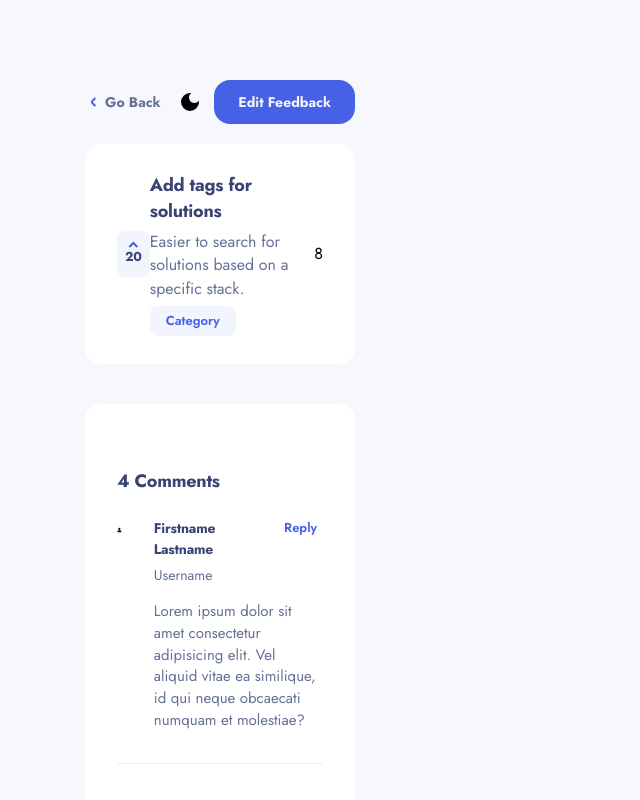
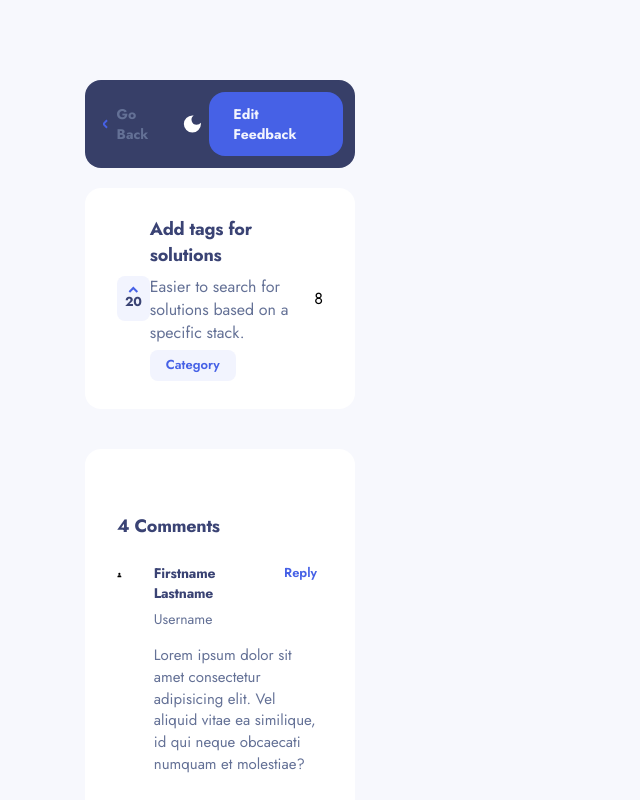
Before and after one commit to beratdimen/product-feedback, a Next.js app: page /1 in a window 1280 px wide. Shown: the top 800 px of the page, without its empty margins (0-640 px from the left). Built offline with nearby package versions, Linux system fonts and the light colour scheme.

Commit message:
detay header değişti login de gif kaldırıldı

```diff
--- a/app/layout.js
+++ b/app/layout.js
@@ -1,7 +1,7 @@
 import { Jost } from "next/font/google";
 import "./globals.css";
 import { ThemeProvider } from "next-themes";
-const jost = Jost({ subsets: ['latin'] })
+const jost = Jost({ subsets: ["latin"] });
 
 export const metadata = {
   title: {
@@ -14,9 +14,7 @@ export const metadata = {
 export default function RootLayout({ children }) {
   return (
     <html lang="tr">
-      <body
-        className={`${jost.className} bodycontent`}
-      >
+      <body className={`${jost.className} bodycontent`}>
         <ThemeProvider>{children}</ThemeProvider>
       </body>
     </html>
--- a/components/detail-feedback-card/index.jsx
+++ b/components/detail-feedback-card/index.jsx
@@ -11,7 +11,6 @@ export default function DetailFeedback({ opendialog }) {
     <div className="detailContainer">
       <div className="detailHeader">
         <Link href={"/"}>
-          {" "}
           <button className="backBtn">
             <RightIcon /> Go Back
           </button>
--- a/components/detail-feedback-card/style.css
+++ b/components/detail-feedback-card/style.css
@@ -9,6 +9,9 @@
     justify-content: space-between;
     align-items: center;
     margin-bottom: 20px;
+    background-color: var(--headerBg);
+    padding: 12px;
+    border-radius: 16px;
   }
 
   .backBtn {
--- a/helpers/icons/index.jsx
+++ b/helpers/icons/index.jsx
@@ -45,7 +45,7 @@ export function DarkModeIcon() {
       viewBox="0 0 24 24"
     >
       <path
-        fill="black"
+        fill="white"
         d="M12 3a9 9 0 1 0 9 9c0-.46-.04-.92-.1-1.36a5.39 5.39 0 0 1-4.4 2.26a5.403 5.403 0 0 1-3.14-9.8c-.44-.06-.9-.1-1.36-.1"
       />
     </svg>
```
Also changed, not shown: app/loginsignup/page.jsx (+4 -7 lines), app/globals.css (line endings or trailing spaces).
